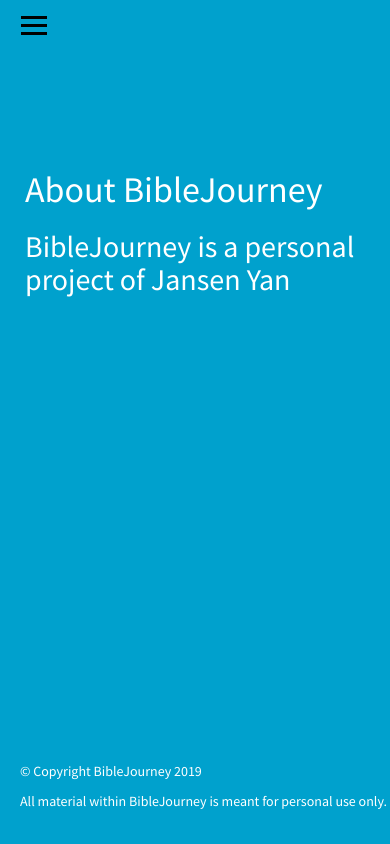
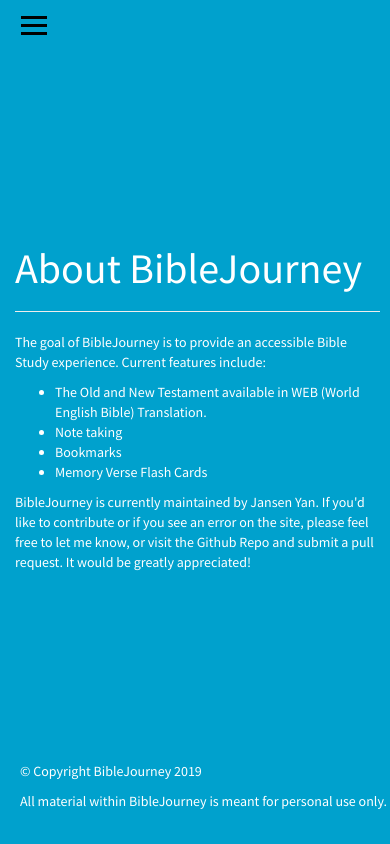
Before and after one commit to jyan500/Digital-Bible-Platform-v2, a Flask app: page /about in a window 390 px wide. Run offline with Flask 2, Linux system fonts and the light colour scheme; parts of the project's set-up code (start-up, migrations or seed data) failed here and were passed over; some libraries are stand-ins or nearby versions.

Commit message:
fixing mobile responsivness of the landing pages for landscape views of mobile screens

```diff
--- a/memory_verse_controller.py
+++ b/memory_verse_controller.py
@@ -23,7 +23,7 @@ def memory_verse_page():
 		return render_template('memory_verse.html', memory_dict = assoc)
 	if (request.method == "POST"):
 		## regex format: James 1:2-2
-		regex = re.compile('^([a-zA-Z]+)(\\s\\d+)([:]?\\d+)?([-]?\\d+)?$')
+		regex = re.compile('^(\\d?\\s[a-zA-Z]+)(\\s\\d+)([:]?\\d+)?([-]?\\d+)?$')
 		verse = request.form.get('verse-input')
 		print(request.form, file = sys.stderr)
 		print('Within post method', file = sys.stderr)
--- a/static/welcome_pages/welcome_shared.css
+++ b/static/welcome_pages/welcome_shared.css
@@ -11,6 +11,8 @@ body {
 	--light-blue-secondary: #98CCE1;
 	--lime-green: #8EE918;
 	--error-red: #FF2B34;
+	--fade-in-time: 1.1s;
+
 	background-color: var(--light-blue);
 	color: white;
 	font-family: 'Source Sans Pro', sans-serif;
@@ -42,11 +44,18 @@ main {
 	background-color: var(--error-red);
 }
 
+.fade-in{
+	animation: fadeIn var(--fade-in-time) ease forwards;
+	-webkit-animation: fadeIn var(--fade-in-time) ease forwards;
+ 	-moz-animation: fadeIn var(--fade-in-time) ease forwards;
+ 	-o-animation: fadeIn var(--fade-in-time) ease forwards;
+ 	-ms-animation: fadeIn var(--fade-in-time) ease forwards;
+}
+
 input[type=text], input[type=password]{
 
 	width: 100%;
 	padding: 10px 10px;
-	display: inline-block;
 	border: 1px solid #DDD;
 	color: black;
 	box-sizing: border-box;
@@ -83,3 +92,55 @@ input[type=text]:focus, input[type=password]:focus{
 		flex-direction: column;
 	}
 }
+
+/* landscape mode for most devices */
+@media only screen and (max-height:500px){
+	main {
+	}
+}
+
+
+@keyframes fadeIn{
+  0% {
+    opacity:0;
+  }
+  100% {
+    opacity:1;
+  }
+}
+
+@-moz-keyframes fadeIn {
+  0% {
+    opacity:0;
+  }
+  100% {
+    opacity:1;
+  }
+}
+
+@-webkit-keyframes fadeIn {
+  0% {
+    opacity:0;
+  }
+  100% {
+    opacity:1;
+  }
+}
+
+@-o-keyframes fadeIn {
+  0% {
+    opacity:0;
+  }
+  100% {
+    opacity:1;
+  }
+}
+
+@-ms-keyframes fadeIn {
+  0% {
+    opacity:0;
+  }
+  100% {
+    opacity:1;
+  }
+}
--- a/templates/about.html
+++ b/templates/about.html
@@ -8,10 +8,41 @@
 	<link rel = "stylesheet" href = "/static/welcome_pages/welcome_shared.css">
 </head>
 <style>
+	.left {
+		width: 50vw;
+	}
+	.left > h1{
+		font-size: 4em;
+	}
+	.description{
+		font-size: 1.4em;
+	}
+	.disclaimer {
+		font-size: 1.2em;
+	}
+	.disclaimer > a{
+		color: white;
+		text-decoration :none;
+	}
+	.disclaimer > a:hover{
+		color: var(--light-blue-secondary);
+	}
+	.disclaimer > a:visited{
+		text-decoration: none;
+	}
 	@media only screen and (max-width: 800px){
+		.left > h1{
+			font-size: 3em;
+		}
+		.description {
+			font-size: 1em;
+		}
+		.disclaimer {
+			font-size: 1em;
+		}
 		.left {
-			height: 60vh;
-			margin-left: 20px;
+			width: 100%;
+			padding: 10px;
 		}
 	}
 }
@@ -19,14 +50,26 @@
 <html>
 	<body>
 		{% include '/welcome_pages/welcome_nav.html' %}
-		<main>
+		<main class = "fade-in">
 			<div class = "left">
 				<h1> About {{ company() }} </h1>
-				<h2> {{ company() }} is a personal project of Jansen Yan </h2>
+				<hr>
 				<p class = "description">
+					The goal of BibleJourney is to provide an accessible Bible Study experience.
+					Current features include:
+						<ul>
+							<li> The Old and New Testament available in WEB (World English Bible) Translation. </li>
+							<li> Note taking </li>
+							<li> Bookmarks </li>
+							<li> Memory Verse Flash Cards </li>
+						</ul>
 				</p>
-			</div>
-			<div class = "right">
+				<p class = 'disclaimer'>
+					BibleJourney is currently maintained by <a href = "https://jyan500.github.io/portfolio">Jansen Yan. </a> If you'd like to contribute or if you
+					see an error on the site, please feel free to let me know, or visit the <a href = "https://github.com/jyan500/BibleJourney"> Github Repo </a> and
+					submit a pull request. It would be greatly appreciated!
+				</p>
+
 			</div>
 		</main>
 		{% include '/welcome_pages/welcome_footer.html' %}
--- a/templates/layout.html
+++ b/templates/layout.html
@@ -43,9 +43,9 @@
 						{% endfor %}
 					{% endif %}
 				{% endwith %}
-				<!-- <header class = "header shadow">
-					<h1> Welcome to Digital Bible Platform </h1>
-				</header> -->
+				<header class = "header">
+					<h2> Home </h2>
+				</header>
 				<!-- <div class = "well">
 					<h2> Select a Book of the Bible </h2>
 				</div> -->
--- a/templates/login.html
+++ b/templates/login.html
@@ -26,7 +26,7 @@
 		{% endwith %}
 		{% include '/welcome_pages/welcome_nav.html' %}
 		<main>
-			<div class = "login-main">
+			<div class = "login-main fade-in">
 				<div class = "login-card">
 					<h2> Login </h2>
 					<form action = "/login" method = "POST">
@@ -34,7 +34,7 @@
 						<input type = "text" name = "username" placeholder = "Username">
 						<label for = "password"><b>Password:</b></label>
 						<input type="password" name = "password" placeholder = "Password">
-						<button class = "login-button" type="submit" >Login</button>
+						<button class = "login-button" type="submit" >Submit</button>
 						<input type="hidden" name="csrf_token" value="{{ csrf_token() }}"/>
 					</form>
 				</div>
--- a/templates/notes.html
+++ b/templates/notes.html
@@ -8,8 +8,8 @@
 	<!-- Note: css files go in the static folder in the root folder -->
 	<link rel="stylesheet" href="/static/snackbar.css">
 	<!-- shared includes styling to body and main -->
+	<link rel = "stylesheet" href = "/static/shared.css">
 	<link rel = "stylesheet" href = "/static/notes.css">
-	<link rel = "stylesheet" href = "/static/shared.css">
 </head>
 <html>
 	<body>
@@ -31,9 +31,9 @@
 					{% endif %}
 				{% endwith %}
 				<h2> Notes </h2>
-				<ul>
+				<ul class = "note-card-body">
 					{% for note in notes %}
-						<li class = "shadow">
+						<li class = "note-card shadow">
 							<div>
 								<h2> {{note['book']}} {{note['chapter']}}:{{note['verse']}} </h2>
 								<p> {{note['note_content']}} </p>
--- a/templates/signup.html
+++ b/templates/signup.html
@@ -23,7 +23,7 @@
 		{% endwith %}
 		{% include '/welcome_pages/welcome_nav.html' %}
 		<main>
-			<div class = "signup-main">
+			<div class = "signup-main fade-in">
 				<div class = "signup-card">
 					<h2>
 						Signup
@@ -36,7 +36,7 @@
 						<label for = "password_confirmation"> Please Re-type Password: </label>
 						<input type = "password" name = "password_conf" id = "password_conf" placeholder = "Re-type Password">
 						<input type="hidden" name="csrf_token" value="{{ csrf_token() }}"/>
-						<button type="submit" class = "signup-button">Sign Up</button>
+						<button type="submit" class = "signup-button">Submit</button>
 					</form>
 				</div>
 			</div>
--- a/templates/welcome_pages/welcome_footer.html
+++ b/templates/welcome_pages/welcome_footer.html
@@ -10,7 +10,7 @@
 		}
 	}
 </style>
-<footer>
+<footer class = "fade-in">
 	<p> © Copyright {{ company() }} {{ date_now("%Y") }} </p>
 	<p> All material within {{ company() }} is meant for personal use only.</p>
 </footer>
--- a/templates/welcome_pages/welcome_nav.html
+++ b/templates/welcome_pages/welcome_nav.html
@@ -45,7 +45,7 @@
 	.mobile-sidebar{
 		display: none;
 	}
-	@media only screen and (max-width: 500px){
+	@media only screen and (max-width: 700px){
 		nav {
 			display: none;
 		}
```
Also changed, not shown: static/login.css (+12 -6 lines), static/notes.css (+9 -15 lines), static/shared.css (+3 -8 lines), static/signup.css (+14 -6 lines), templates/welcome.html (+17 -8 lines).
